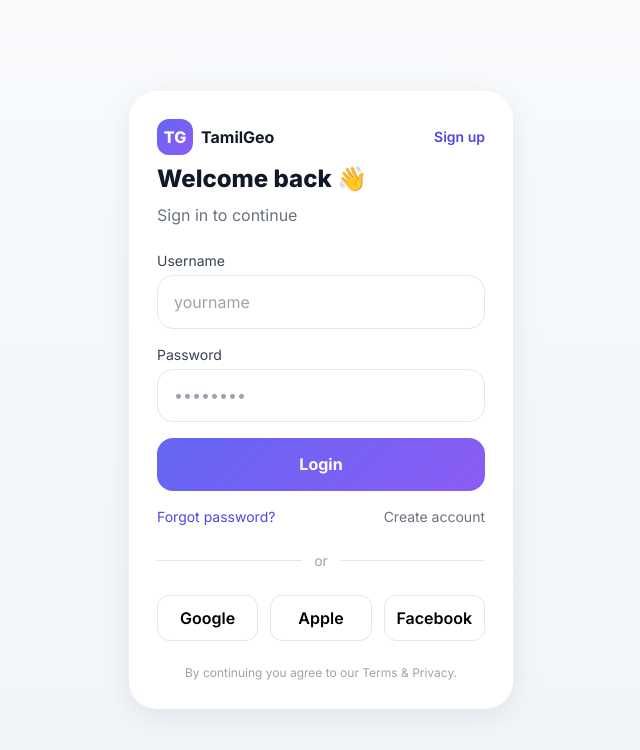
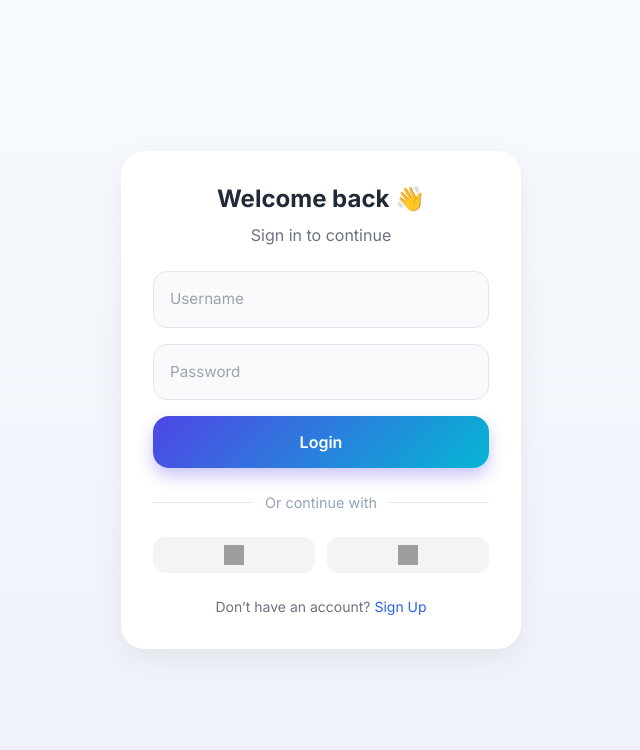
Before and after one commit to ppsmrt/test, a plain HTML site: page login.html in a window 1280 px wide. Shown: the whole page, without its empty margins (319-959 px from the left). Drawn offline with nearby package versions, Linux system fonts and the light colour scheme; grey boxes are pictures that could not be loaded.

Commit message:
Update login.html

```diff
--- a/login.html
+++ b/login.html
@@ -2,69 +2,129 @@
 <html lang="en">
 <head>
   <meta charset="UTF-8" />
-  <meta name="viewport" content="width=device-width, initial-scale=1.0"/>
-  <title>TamilGeo • Login</title>
+  <meta name="viewport" content="width=device-width, initial-scale=1.0" />
+  <title>Login - TamilGeo</title>
+
+  <!-- ✅ Tailwind CSS -->
   <script src="https://cdn.tailwindcss.com"></script>
-  <link href="https://fonts.googleapis.com/css2?family=Inter:wght@400;600;700;800&display=swap" rel="stylesheet"/>
+
+  <!-- ✅ Google Fonts -->
+  <link href="https://fonts.googleapis.com/css2?family=Inter:wght@400;600;700&display=swap" rel="stylesheet">
+
+  <!-- ✅ Custom CSS -->
   <style>
-    :root{--grad:linear-gradient(135deg,#6366f1,#8b5cf6);}
-    body{font-family:Inter,system-ui, -apple-system, Segoe UI, Roboto, "Helvetica Neue", Arial;}
-    .ios-card{border-radius:1.75rem;background:#fff;box-shadow:0 8px 30px rgba(17,24,39,.08)}
-    .ios-input{border:1px solid #e5e7eb;border-radius:1rem;padding:.85rem 1rem;width:100%;outline:0;transition:.2s}
-    .ios-input:focus{border-color:#6366f1;box-shadow:0 0 0 4px rgba(99,102,241,.18)}
-    .ios-btn{background:var(--grad);color:#fff;font-weight:700;border-radius:1rem;padding:.9rem 1rem;transition:.2s}
-    .ios-btn:hover{opacity:.95}
-    .ghost{border:1px solid #e5e7eb;background:#fff}
+    body {
+      font-family: 'Inter', sans-serif;
+      background: linear-gradient(180deg, #f7faff, #eef2f8);
+      display: flex;
+      justify-content: center;
+      align-items: center;
+      min-height: 100vh;
+    }
+
+    .ios-card {
+      background: #fff;
+      border-radius: 24px;
+      box-shadow: 0 10px 30px rgba(0,0,0,0.06);
+      padding: 2rem;
+      width: 100%;
+      max-width: 400px;
+      transition: all 0.3s ease;
+    }
+
+    .ios-card:hover {
+      transform: translateY(-4px);
+      box-shadow: 0 15px 40px rgba(0,0,0,0.1);
+    }
+
+    .ios-input {
+      width: 100%;
+      padding: 1rem;
+      border-radius: 14px;
+      border: 1px solid #e2e8f0;
+      background: #f8fafc;
+      font-size: 0.95rem;
+      transition: 0.3s ease;
+    }
+
+    .ios-input:focus {
+      border-color: #4f46e5;
+      background: #fff;
+      outline: none;
+      box-shadow: 0 0 0 3px rgba(79,70,229,0.15);
+    }
+
+    .btn-gradient {
+      background: linear-gradient(135deg, #4f46e5, #06b6d4);
+      color: #fff;
+      font-weight: 600;
+      border-radius: 16px;
+      padding: 0.85rem;
+      width: 100%;
+      font-size: 1rem;
+      box-shadow: 0 8px 16px rgba(79,70,229,0.3);
+      transition: all 0.3s ease;
+    }
+
+    .btn-gradient:hover {
+      opacity: 0.9;
+      transform: scale(1.03);
+    }
+
+    .divider {
+      display: flex;
+      align-items: center;
+      text-align: center;
+      color: #94a3b8;
+      font-size: 0.9rem;
+      margin: 1.5rem 0;
+    }
+    .divider::before, .divider::after {
+      content: '';
+      flex: 1;
+      border-bottom: 1px solid #e5e7eb;
+    }
+    .divider::before {
+      margin-right: .75rem;
+    }
+    .divider::after {
+      margin-left: .75rem;
+    }
   </style>
 </head>
-<body class="min-h-screen bg-gradient-to-b from-slate-50 to-slate-100 flex items-center justify-center px-4">
+<body>
 
-  <main class="ios-card w-full max-w-sm p-7 space-y-6">
-    <header class="space-y-2">
-      <div class="flex items-center justify-between">
-        <div class="flex items-center gap-2">
-          <div class="w-9 h-9 rounded-xl flex items-center justify-center text-white" style="background:var(--grad)">
-            <span class="font-extrabold">TG</span>
-          </div>
-          <span class="font-bold text-gray-900">TamilGeo</span>
-        </div>
-        <a href="signup.html" class="text-sm text-indigo-600 font-semibold hover:underline">Sign up</a>
-      </div>
-      <h1 class="text-2xl font-extrabold text-gray-900">Welcome back 👋</h1>
-      <p class="text-gray-500">Sign in to continue</p>
-    </header>
+  <!-- ✅ iOS Login Card -->
+  <div class="ios-card">
+    <h2 class="text-2xl font-bold text-center text-gray-800 mb-2">Welcome back 👋</h2>
+    <p class="text-center text-gray-500 mb-6">Sign in to continue</p>
 
     <form id="login-form" class="space-y-4">
-      <div>
-        <label class="block text-sm font-medium text-gray-700 mb-1">Username</label>
-        <input id="username" type="text" class="ios-input" placeholder="yourname" required />
-      </div>
-      <div>
-        <label class="block text-sm font-medium text-gray-700 mb-1">Password</label>
-        <input id="password" type="password" class="ios-input" placeholder="••••••••" required />
-      </div>
-      <button type="submit" class="ios-btn w-full">Login</button>
-      <div class="flex justify-between text-sm">
-        <a class="text-indigo-600 hover:underline" href="#">Forgot password?</a>
-        <a class="text-gray-500 hover:underline" href="signup.html">Create account</a>
-      </div>
+      <input type="text" id="username" placeholder="Username" class="ios-input" required />
+      <input type="password" id="password" placeholder="Password" class="ios-input" required />
+
+      <button type="submit" class="btn-gradient">Login</button>
     </form>
 
-    <div class="flex items-center gap-3">
-      <div class="h-px bg-gray-200 flex-1"></div>
-      <span class="text-gray-400 text-sm">or</span>
-      <div class="h-px bg-gray-200 flex-1"></div>
+    <div class="divider">Or continue with</div>
+
+    <div class="flex gap-3">
+      <button class="flex-1 bg-gray-100 py-2 rounded-xl hover:bg-gray-200 transition">
+        <img src="https://cdn-icons-png.flaticon.com/512/281/281764.png" class="w-5 h-5 mx-auto" alt="Google" />
+      </button>
+      <button class="flex-1 bg-gray-100 py-2 rounded-xl hover:bg-gray-200 transition">
+        <img src="https://cdn-icons-png.flaticon.com/512/733/733547.png" class="w-5 h-5 mx-auto" alt="Facebook" />
+      </button>
     </div>
 
-    <div class="grid grid-cols-3 gap-3">
-      <button class="ghost rounded-xl py-2.5 font-semibold">Google</button>
-      <button class="ghost rounded-xl py-2.5 font-semibold">Apple</button>
-      <button class="ghost rounded-xl py-2.5 font-semibold">Facebook</button>
-    </div>
+    <p class="text-center text-sm text-gray-500 mt-6">
+      Don’t have an account?
+      <a href="signup.html" class="text-blue-600 font-medium hover:underline">Sign Up</a>
+    </p>
+  </div>
 
-    <p class="text-xs text-center text-gray-400">By continuing you agree to our Terms & Privacy.</p>
-  </main>
+  <!-- ✅ Firebase Login Script -->
+  <script type="module" src="assets/js/login.js"></script>
 
-  <script type="module" src="assets/js/login.js"></script>
 </body>
 </html>
```
